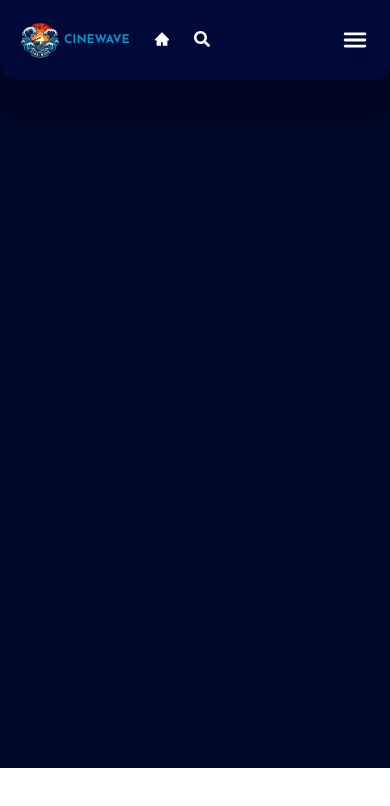
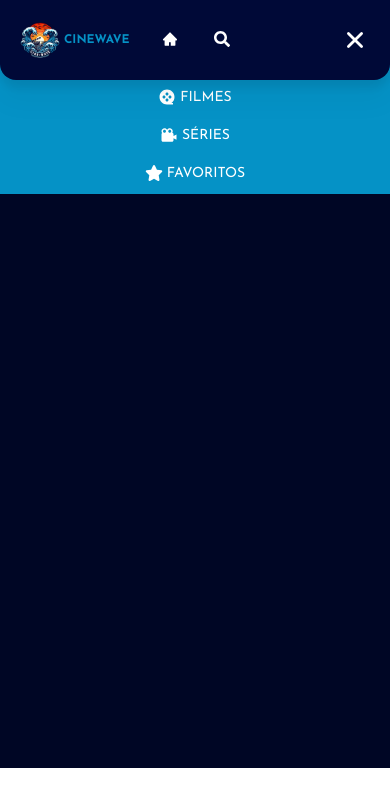
Before and after one commit to mtheuz/cine-wave, a Next.js app: page / in a window 390 px wide. Both pictures are taken after a click on the button 355 px from the left and 40 px from the top of the page. Shown: the top 806 px of the page. Built offline with nearby package versions, Linux system fonts and the light colour scheme.

Commit message:
feat: responsive menu  in header

```diff
--- a/src/app/component/Header.tsx
+++ b/src/app/component/Header.tsx
@@ -1,5 +1,6 @@
+"use client";
 import Image from "next/image";
-import React from "react";
+import React, { useState } from "react";
 import logo from "/public/logo.png";
 import { AiFillHome } from "react-icons/ai";
 import { FaSearch } from "react-icons/fa";
@@ -8,12 +9,22 @@ import { RiMovie2Fill } from "react-icons/ri";
 import { BiSolidCameraMovie } from "react-icons/bi";
 import { FaStar } from "react-icons/fa6";
 import { IoMenu } from "react-icons/io5";
+import { IoClose } from "react-icons/io5";
 import LinkItem from "./LinkItem";
 
 function Header() {
+  const [isVisible, setVisible] = useState(false);
+  const isActiveclick = (isVisible: boolean) => {
+    if (isVisible) {
+      setVisible(false);
+      return;
+    }
+    setVisible(true);
+  };
   return (
     <>
-      <header className="flex px-4 justify-between bg-blue-secondary  h-20 w-full rounded-b-2xl drop-shadow-xl items-center  fixed ">
+      <header className="fixed w-full">
+        <nav className="flex px-4 justify-between bg-blue-secondary  h-20  rounded-b-2xl drop-shadow-xl items-center ">
           <div className="flex items-center">
             <div className="flex items-center ">
               <Image
@@ -25,32 +36,69 @@ function Header() {
                 CINEWAVE
               </h1>
             </div>
-          <nav className="flex gap-6 md:gap-8 ml-6 md:ml-10">
+            <div className="flex gap-5 md:gap-8 ml-6 md:ml-10">
               <LinkItem nome={"INICIO"}>
                 <AiFillHome color="white" size={16} />
               </LinkItem>
-
               <LinkItem nome={"PESQUISA"}>
                 <FaSearch color="white" size={16} />
               </LinkItem>
-
               <LinkItem nome={"FILMES"} className="hidden md:flex">
                 <RiMovie2Fill color="white" size={18} />
               </LinkItem>
-
               <LinkItem nome={"SÉRIES"} className="hidden md:flex">
                 <BiSolidCameraMovie color="white" size={18} />
               </LinkItem>
-
               <LinkItem nome={"FAVORITOS"} className="hidden md:flex">
                 <FaStar color="white" size={18} />
               </LinkItem>
+            </div>
+          </div>
+          <FaUserCircle
+            className="p-1 hidden md:flex"
+            color="white"
+            size={50}
+          />
+          <button
+            className="p-1 md:hidden border-b-2 border-t-2 border-transparent hover:border-white/70 rounded transition duration-700"
+            onClick={() => isActiveclick(isVisible)}
+          >
+            {isVisible ? (
+              <IoClose color="white" size={30} />
+            ) : (
+              <IoMenu color="white" size={30} />
+            )}
+          </button>
         </nav>
-        </div>
-        <FaUserCircle className="p-1 hidden md:flex" color="white" size={50} />
-        <button className="p-1 md:hidden">
-          <IoMenu color="white" size={30} />
-        </button>
+        {isVisible ? (
+          <nav className="-mt-4">
+            <header className="w-full bg-font-logo">
+              <LinkItem
+                nome={"FILMES"}
+                className="flex md:hidden hover:bg-blue-primary pt-6"
+                mobile={true}
+              >
+                <RiMovie2Fill color="white" size={18} />
+              </LinkItem>
+              <LinkItem
+                nome={"SÉRIES"}
+                className="flex md:hidden hover:bg-blue-primary"
+                mobile={true}
+              >
+                <BiSolidCameraMovie color="white" size={18} />
+              </LinkItem>
+              <LinkItem
+                nome={"FAVORITOS"}
+                className="flex md:hidden hover:bg-blue-primary"
+                mobile={true}
+              >
+                <FaStar color="white" size={18} />
+              </LinkItem>
+            </header>
+          </nav>
+        ) : (
+          true
+        )}
       </header>
     </>
   );
--- a/src/app/component/LinkItem.tsx
+++ b/src/app/component/LinkItem.tsx
@@ -4,16 +4,20 @@ import { twMerge } from "tailwind-merge";
 type Props = {
     nome : string,
     children: React.ReactNode,
-    className ?: string
+    className ?: string,
+    mobile ?: boolean
 
 }
-function LinkItem({nome,children, className} : Props) {
-    const defaultClass = "flex text-sm py-2 items-start justify-center gap-2  border-b-2  border-transparent hover:border-white rounded transition duration-700 active:bg-blue-800";
+function LinkItem({nome,children, className, mobile} : Props) {
+    const defaultClass = "flex text-sm p-2 items-start justify-center gap-1  border-b-2  border-transparent hover:border-white rounded transition duration-700 active:bg-blue-800";
     const clasNameFinal = twMerge(defaultClass, className);
+    let MobileMenu = "text-white flex md:hidden"
+    let DesktopMenu = "text-white hidden md:flex"
+    const responsive = mobile ? MobileMenu : DesktopMenu
   return (
     <div className={clasNameFinal}>
       {children}
-      <Link href={"#"} className="text-white hidden md:flex">
+      <Link href={"#"} className={responsive}>
         {nome}
       </Link>
     </div>
```
Lines whose indentation alone changed are shown as unchanged.
